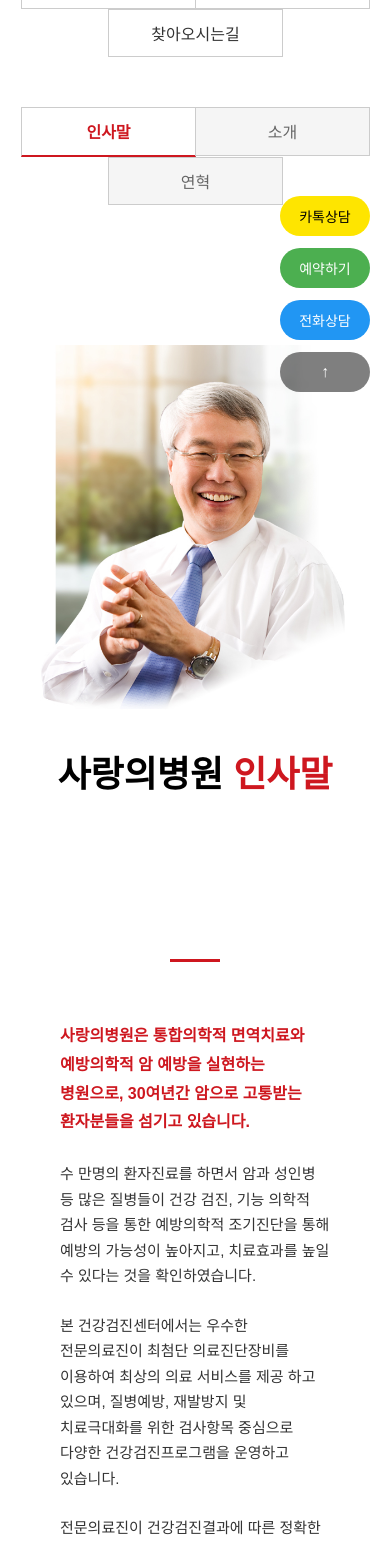
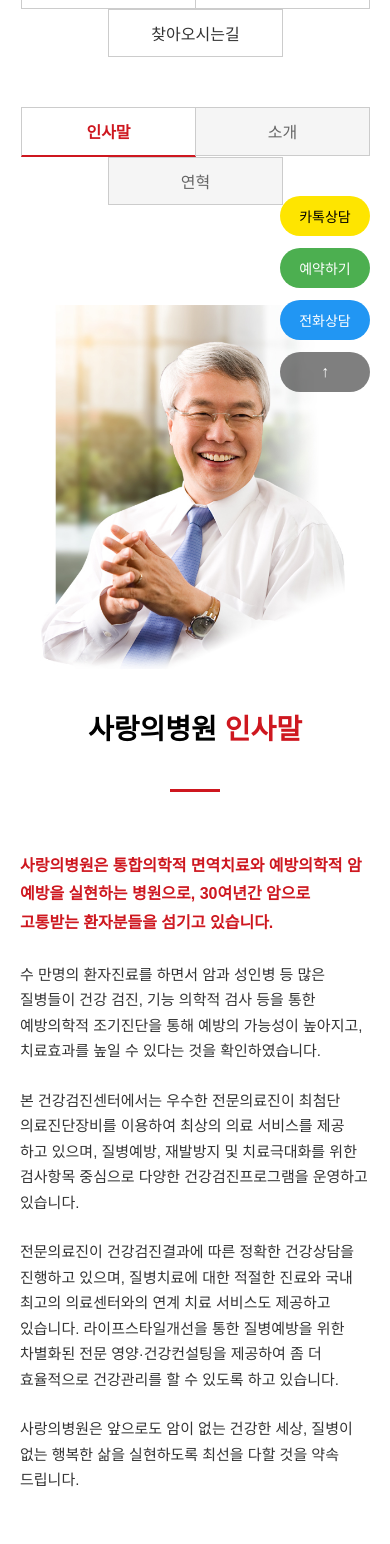
Before and after one commit to 4himdnc/lcc, a Next.js app: page /ko/hospital/about-us/greeting in a window 390 px wide. Shown: the part 432-1976 px from the top of the page. Built offline with nearby package versions, Linux system fonts and the light colour scheme.

Commit message:
[fix] 메인페이지 모바일 탑버튼 에러 수정 & 모바일 인사말 수정

```diff
--- a/src/app/ko/hospital/about-us/greeting/page.module.css
+++ b/src/app/ko/hospital/about-us/greeting/page.module.css
@@ -111,11 +111,6 @@
 
 /* 반응형 스타일 */
 @media (max-width: 1024px) {
-  .introContent {
-    flex-direction: column-reverse;
-    gap: 40px;
-  }
-
   .textContent {
     max-width: 100%;
     text-align: center;
@@ -127,12 +122,17 @@
 }
 
 @media (max-width: 768px) {
+  .introContent {
+    flex-direction: column-reverse;
+    gap: 40px;
+  }
+
   .introContainer {
-    padding: 60px 20px;
+    padding: 60px 20px 0px;
   }
 
   .greetingSection {
-    padding: 40px 20px;
+    padding: 0px;
   }
 
   .title {
@@ -155,7 +155,7 @@
   }
 
   .greetingContainer {
-    padding: 30px 20px;
+    padding: 30px 0px;
     gap: 30px;
   }
 
--- a/src/app/ko/hospital/about-us/layout.module.css
+++ b/src/app/ko/hospital/about-us/layout.module.css
@@ -2,3 +2,9 @@
   width: 100%;
   padding: 80px 0px 0;
 }
+
+@media (max-width: 768px) {
+  .container {
+    padding: 40px 0px 0;
+  }
+}
--- a/src/app/page.tsx
+++ b/src/app/page.tsx
@@ -70,6 +70,11 @@ export default function Home() {
               <div className={styles.content}>
                 <h2 className={styles.title}>{section.title}</h2>
                 <p className={styles.subtitle}>{section.subtitle}</p>
+                {section.link && (
+                  <Link href={section.link}>
+                    <button className={styles.button}>자세히 보기</button>
+                  </Link>
+                )}
               </div>
             </div>
           ))}
--- a/src/components/ui/FixedButton.tsx
+++ b/src/components/ui/FixedButton.tsx
@@ -19,13 +19,11 @@ export default function FixedButton() {
       }
     };
 
-    // 페이지 로드와 라우트 변경 시 스와이퍼 초기화
     initSwiper();
     window.addEventListener("load", initSwiper);
 
-    // Next.js의 라우트 변경 이벤트 감지
     const handleRouteChange = () => {
-      setTimeout(initSwiper, 100); // 라우트 변경 후 약간의 지연을 두고 초기화
+      setTimeout(initSwiper, 100);
     };
 
     document.addEventListener("routeChangeComplete", handleRouteChange);
@@ -38,13 +36,13 @@ export default function FixedButton() {
 
   const handleScrollTop = () => {
     const isMainPage = window.location.pathname === "/";
-    if (isMainPage) {
-      // 스와이퍼가 존재하고 파괴되지 않았는지 확인
+    const isMobile = window.innerWidth <= 768;
+
+    if (isMainPage && !isMobile) {
       const swiperElement = document.querySelector(".swiper") as SwiperElement;
       if (swiperElement?.swiper && !swiperElement.swiper.destroyed) {
         swiperElement.swiper.slideTo(0, 800);
       } else {
-        // 스와이퍼가 없거나 파괴된 경우 다시 초기화
         const initSwiper = () => {
           const newSwiperElement = document.querySelector(".swiper") as SwiperElement;
           if (newSwiperElement?.swiper) {
--- a/src/components/ui/SubContentTitle.module.css
+++ b/src/components/ui/SubContentTitle.module.css
@@ -10,3 +10,10 @@
 .emphasis {
   color: var(--color-primary);
 }
+
+@media (max-width: 768px) {
+  .subContentTitle {
+    font-size: 28px;
+    margin-bottom: 40px;
+  }
+}
```
